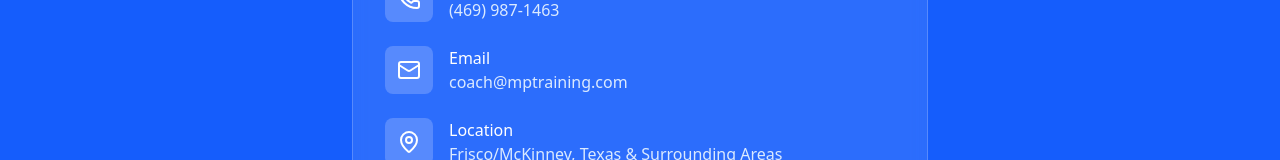
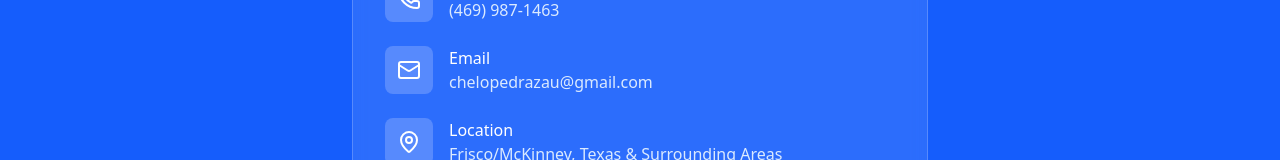
Before and after one commit to EJcoding/mptraining_website, a React (Vite) app in the folder frontend/: page / in a window 1280 px wide. Shown: the part 4188-4348 px from the top of the page. Built offline with nearby package versions, Linux system fonts and the light colour scheme.

Commit message:
updated email

```diff
--- a/frontend/src/components/Contact.jsx
+++ b/frontend/src/components/Contact.jsx
@@ -29,7 +29,7 @@ const Contact = () => {
                 </div>
                 <div>
                   <div className="font-medium">Email</div>
-                  <div className="text-blue-100">coach@mptraining.com</div>
+                  <div className="text-blue-100">chelopedrazau@gmail.com</div>
                 </div>
               </div>
 
```
